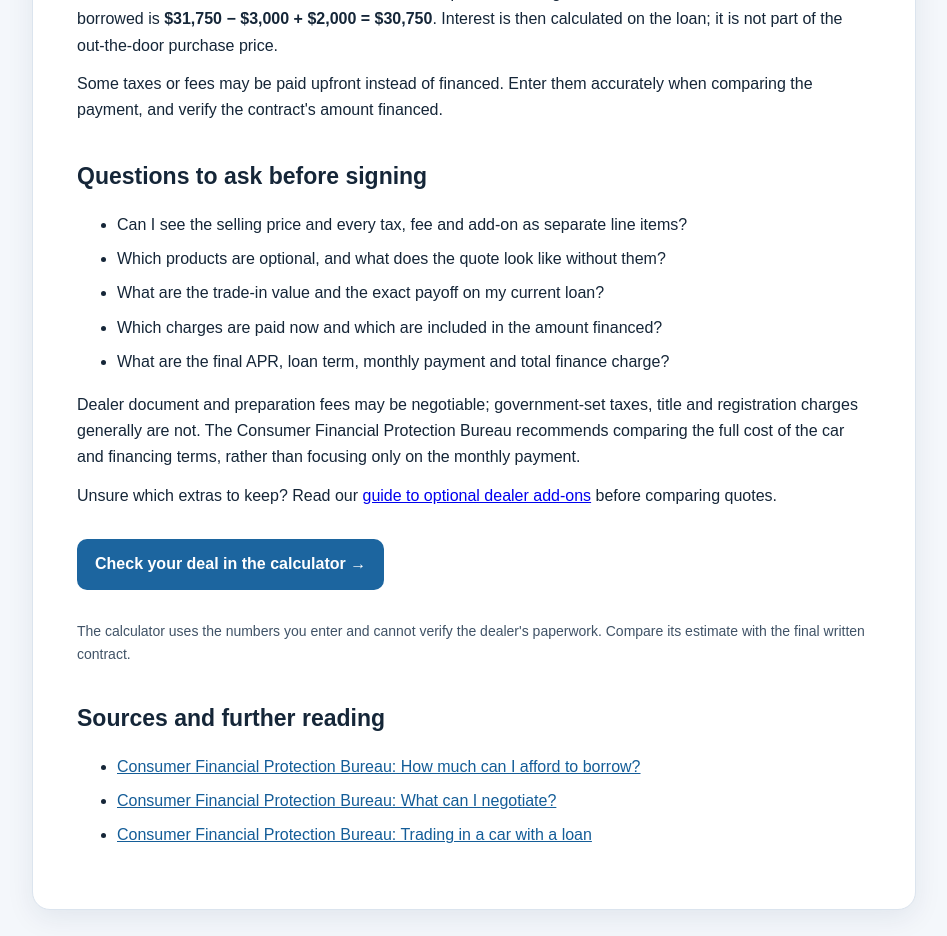
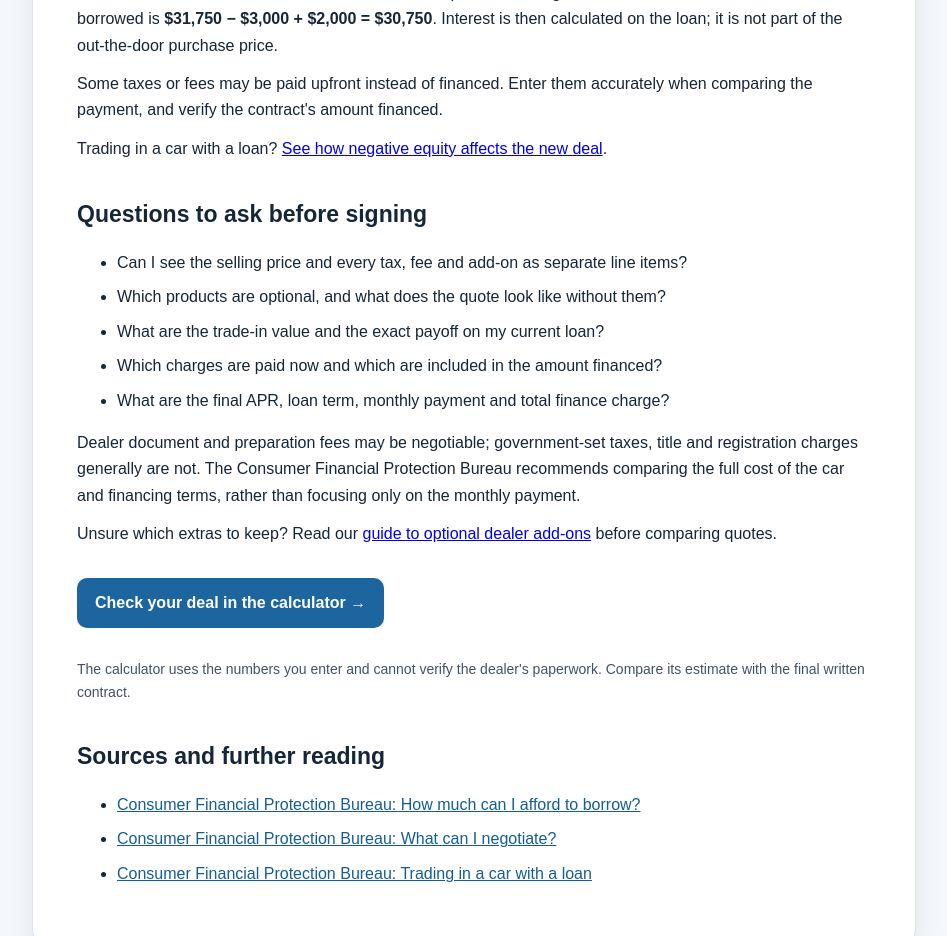
Before and after one commit to rmerrow1/dont-sign-this-yet, a Next.js app: page /out-the-door-price in a window 1280 px wide. Shown: the part 1260-2196 px from the top of the page, without its empty margins (166-1113 px from the left). Built offline with nearby package versions, Linux system fonts and the light colour scheme.

Commit message:
Add negative equity buyer guide

```diff
--- a/app/out-the-door-price/page.js
+++ b/app/out-the-door-price/page.js
@@ -34,6 +34,7 @@ export default function OutTheDoorPriceGuide() {
         <h2>Keep the purchase price separate from the loan</h2>
         <p>The example total is before the buyer&apos;s cash and trade-in. A $3,000 down payment lowers the amount borrowed. If the trade is worth $7,000 but its payoff is $9,000, the $2,000 difference is negative equity; financing that old balance increases the new loan. If all $31,750 of the purchase charges are financed, the estimated amount borrowed is <strong>$31,750 − $3,000 + $2,000 = $30,750</strong>. Interest is then calculated on the loan; it is not part of the out-the-door purchase price.</p>
         <p>Some taxes or fees may be paid upfront instead of financed. Enter them accurately when comparing the payment, and verify the contract&apos;s amount financed.</p>
+        <p>Trading in a car with a loan? <a href="/negative-equity">See how negative equity affects the new deal</a>.</p>
 
         <h2>Questions to ask before signing</h2>
         <ul>
```
